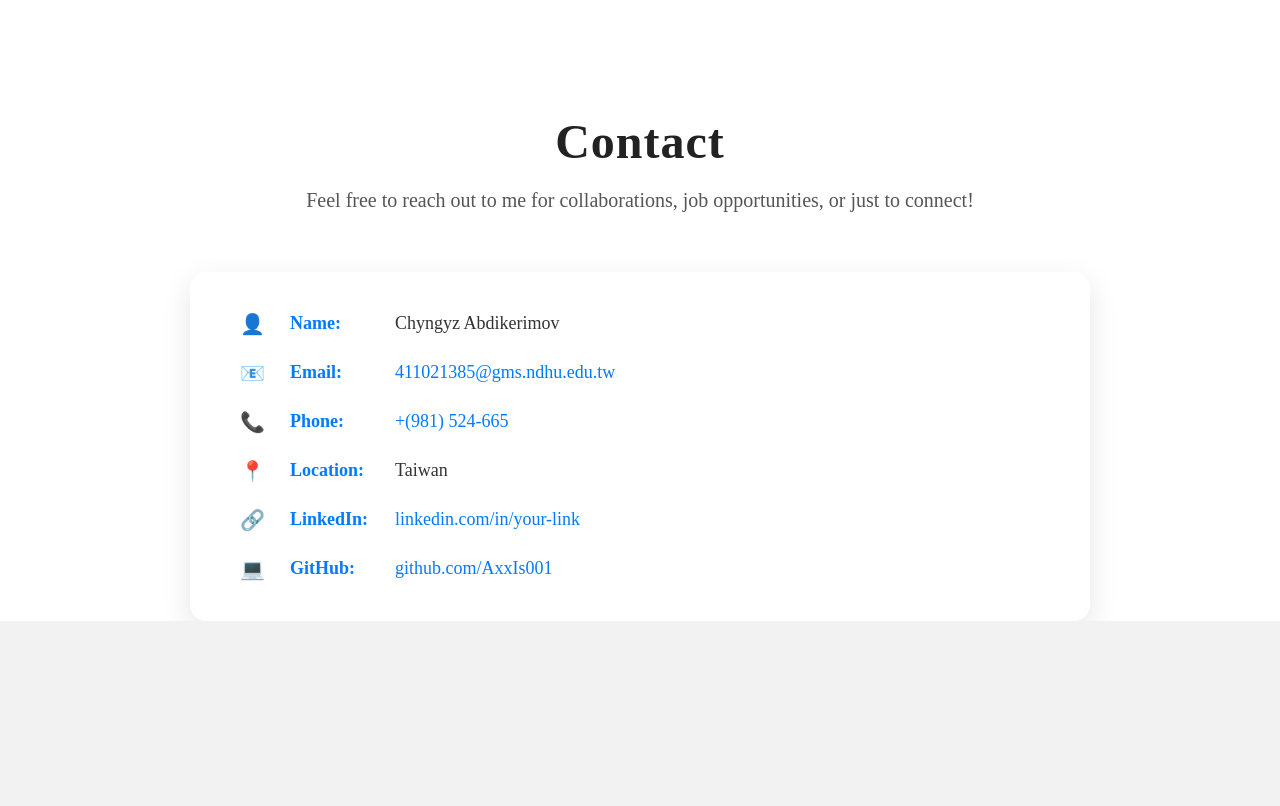
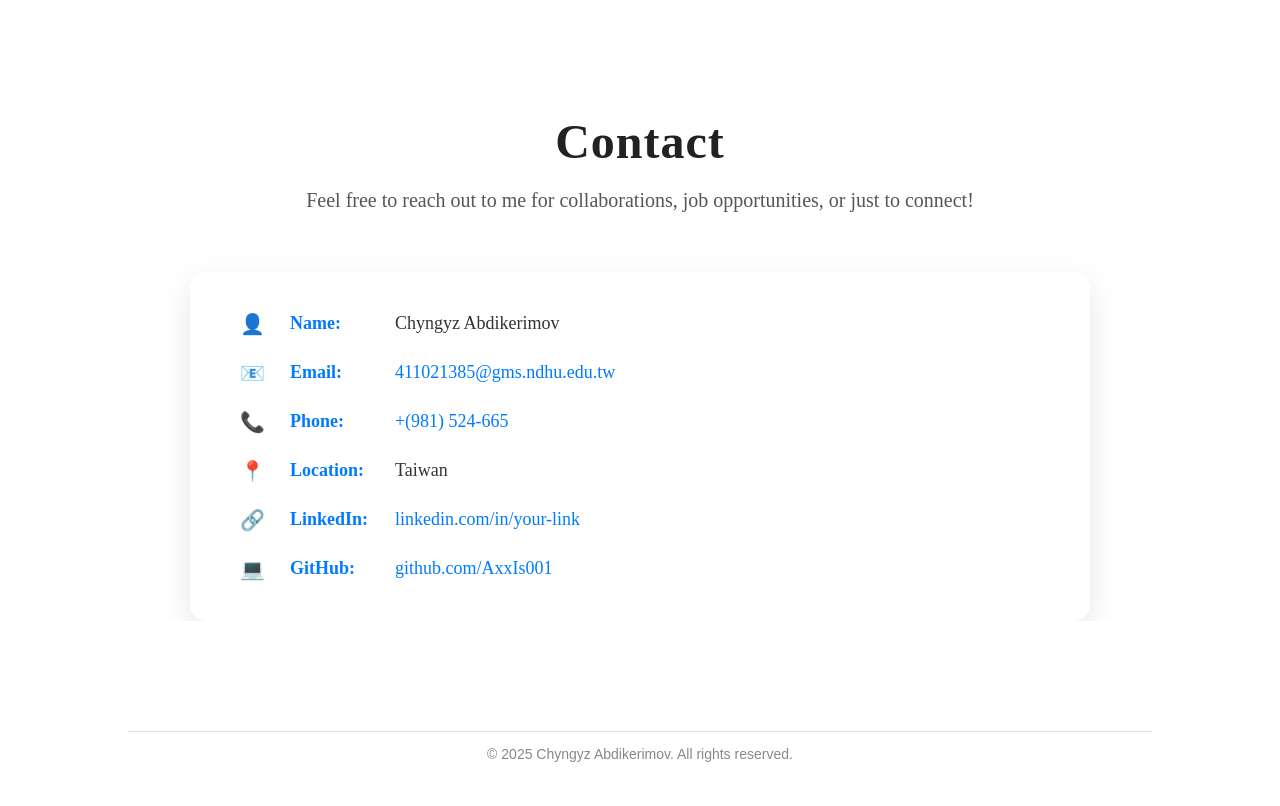
Before and after one commit to AxxIs001/Portfolio_Project, a plain HTML site: page index.html in a window 1280 px wide. Shown: the part 3199-4005 px from the top of the page. Before the commit the page ends 3820 px from the top, so only its background shows below. Drawn offline with Linux system fonts and the light colour scheme.

Commit message:
footer added

```diff
--- a/index.html
+++ b/index.html
@@ -193,6 +193,12 @@
         </div>
     </section>
 
+    <footer class="site-footer">
+        <div class="footer-bottom">
+          <p>&copy; 2025 Chyngyz Abdikerimov. All rights reserved.</p>
+        </div>
+      </footer>
+
 
     <script src="index.js"></script>
 </body>
--- a/styles.css
+++ b/styles.css
@@ -515,3 +515,34 @@ html {
         font-size: 1rem;
     }
 }
+
+
+
+.site-footer {
+    background-color: #fff;
+    color: #333;
+    padding: 60px 10% 30px;
+    font-family: Arial, sans-serif;
+}
+
+.footer-bottom {
+    text-align: center;
+    margin-top: 50px;
+    font-size: 14px;
+    color: #888;
+    border-top: 1px solid #ddd;
+}
+
+@media (max-width: 768px) {
+    .footer-content {
+        flex-direction: column;
+        align-items: center;
+        text-align: center;
+    }
+
+    .footer-left,
+    .footer-center,
+    .footer-right {
+        margin-bottom: 30px;
+    }
+}
```
